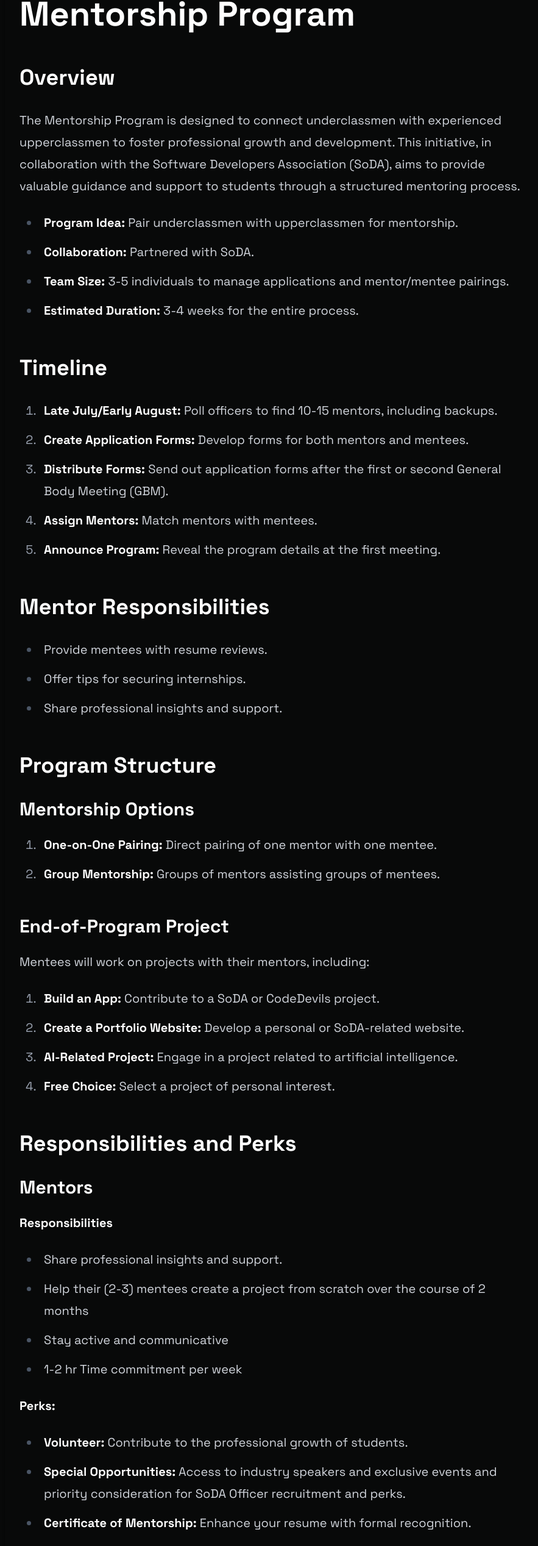
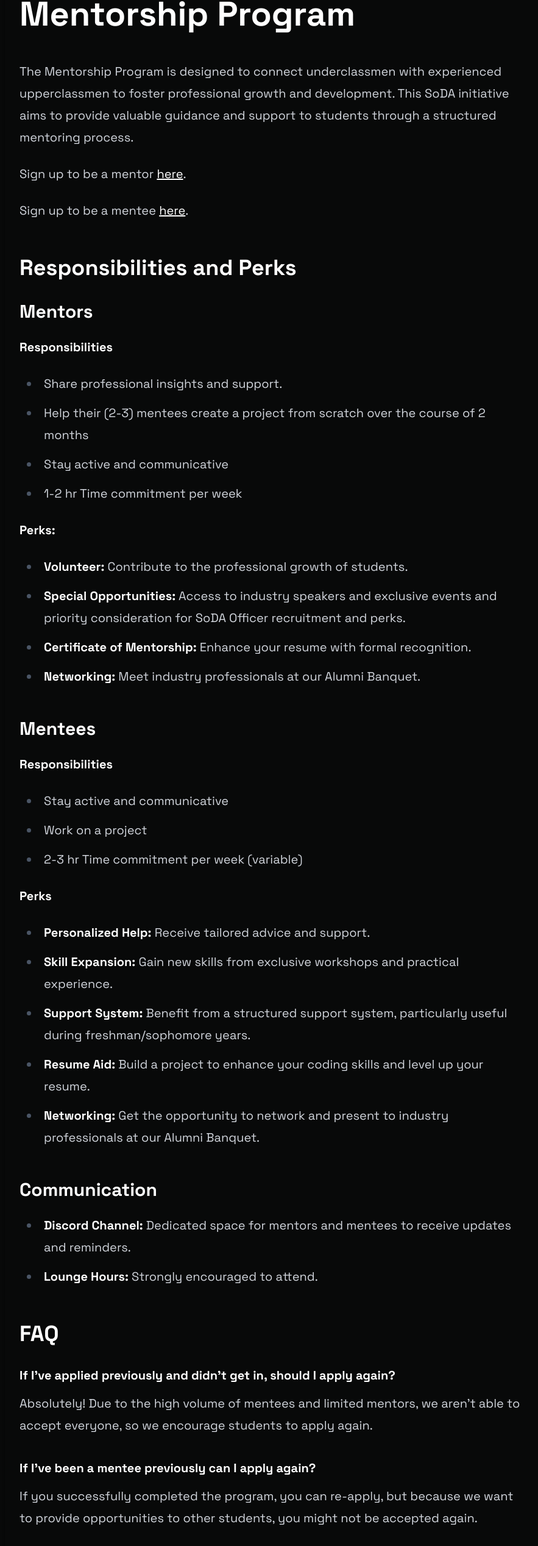
Before and after one commit to asusoda/asu-soda-newsite, a React (Vite) app: page /mentorship in a window 1280 px wide. Shown: the part 220-2755 px from the top of the page at 61% size, without its empty margins (120-1003 px from the left). Built offline with nearby package versions, Linux system fonts and the light colour scheme.

Commit message:
Update: DMP to SoDA pop, forms for Mentorship Program

```diff
--- a/src/App.tsx
+++ b/src/App.tsx
@@ -21,7 +21,7 @@ function App() {
         <Routes>
           <Route path="/" element={<Home />} />
           <Route path="/mentorship" element={<Mentorship />} />
-          <Route path="/distinguishedMembers" element={<PointsSystem />} />
+          <Route path="/sodapop" element={<PointsSystem />} />
           <Route path="/leaderboard" element={<Leaderboard />} />
           <Route path="/apply" element={<Positions />} />
           <Route path="*" element={<NotFound />} /> {/* Add the catch-all route */}
--- a/src/components/Blog.tsx
+++ b/src/components/Blog.tsx
@@ -100,10 +100,10 @@ export default function Blog() {
         <IndividualBlog
           imageURL="/winner-winner-chicken-dinner.webp"
           tag={["mentorship", "community development"]}
-          title="Distinguished Members Program"
-          summary="SoDA introduced points system designed to encourage active participation in our community. By attending meetings, events, and engaging in various activities, members can earn points that contribute to their standing within the organization."
-          link="/distinguishedMembers"
-          alt="Distinguished Members Program"
+          title="Soda Pop (Distinguished Members Program)"
+          summary="SoDA introduced points system designed to encourage active participation in our community. By attending meetings, events, and engaging in various activities, members can earn points that contribute to their standing within the organization. These points can be redeemed for exclusive rewards, recognition, and opportunities, fostering a vibrant and involved community."
+          link="/sodapop"
+          alt="Soda Pop (Distinguished Members Program)"
           width={5510}
           height={2904}
         />
--- a/src/pages/Mentorship.tsx
+++ b/src/pages/Mentorship.tsx
@@ -6,49 +6,15 @@ import remarkGfm from "remark-gfm";
 const markdownContent = `
 # Mentorship Program
 
-## Overview
+The Mentorship Program is designed to connect underclassmen with experienced upperclassmen to foster professional growth and development. This SoDA initiative aims to provide valuable guidance and support to students through a structured mentoring process.
 
-The Mentorship Program is designed to connect underclassmen with experienced upperclassmen to foster professional growth and development. This initiative, in collaboration with the Software Developers Association (SoDA), aims to provide valuable guidance and support to students through a structured mentoring process.
+Sign up to be a mentor [here](https://forms.gle/zZpeEjPVgSVsdZx76).
 
-- **Program Idea:** Pair underclassmen with upperclassmen for mentorship.
-- **Collaboration:** Partnered with SoDA.
-- **Team Size:** 3-5 individuals to manage applications and mentor/mentee pairings.
-- **Estimated Duration:** 3-4 weeks for the entire process.
-
-## Timeline
-
-1. **Late July/Early August:** Poll officers to find 10-15 mentors, including backups.
-2. **Create Application Forms:** Develop forms for both mentors and mentees.
-3. **Distribute Forms:** Send out application forms after the first or second General Body Meeting (GBM).
-4. **Assign Mentors:** Match mentors with mentees.
-5. **Announce Program:** Reveal the program details at the first meeting.
-
-## Mentor Responsibilities
-
-- Provide mentees with resume reviews.
-- Offer tips for securing internships.
-- Share professional insights and support.
-
-## Program Structure
-
-### Mentorship Options
-
-1. **One-on-One Pairing:** Direct pairing of one mentor with one mentee.
-2. **Group Mentorship:** Groups of mentors assisting groups of mentees.
-
-### End-of-Program Project
-
-Mentees will work on projects with their mentors, including:
-
-1. **Build an App:** Contribute to a SoDA or CodeDevils project.
-2. **Create a Portfolio Website:** Develop a personal or SoDA-related website.
-3. **AI-Related Project:** Engage in a project related to artificial intelligence.
-4. **Free Choice:** Select a project of personal interest.
+Sign up to be a mentee [here](https://forms.gle/3jbEaHMyMinDhbr36).
 
 ## Responsibilities and Perks
 
 ### Mentors
-
 **Responsibilities**
 
 - Share professional insights and support.
@@ -64,11 +30,11 @@ Mentees will work on projects with their mentors, including:
 - **Networking:** Meet industry professionals at our Alumni Banquet.
 
 ### Mentees
-
 **Responsibilities**
 
 - Stay active and communicative
 - Work on a project
+- 2-3 hr Time commitment per week (variable)
 
 **Perks**
 
@@ -83,32 +49,20 @@ Mentees will work on projects with their mentors, including:
 - **Discord Channel:** Dedicated space for mentors and mentees to receive updates and reminders.
 - **Lounge Hours:** Strongly encouraged to attend.
 
-## Application Process
-
-1. **Submit Resume and Application Form:** Provide necessary documentation and information.
-2. **Short Interview:** Participate in an interview with 2-3 mentors.
-3. **Evaluation Criteria:** Assessment based on involvement in SoDA, skills demonstrated through the resume and workshops, and potential gain from the program.
 
 ## FAQ
 
-If I've applied previously and didn't get in, should I apply again?
+#### If I've applied previously and didn't get in, should I apply again?
 
 Absolutely! Due to the high volume of mentees and limited mentors, we aren't able to accept everyone, so we encourage students to apply again.
 
-If I've been a mentee previously can I apply again?
+#### If I've been a mentee previously can I apply again?
 
 If you successfully completed the program, you can re-apply, but because we want to provide opportunities to other students, you might not be accepted again.
 
-What if I'm unable to complete the program?
+#### What if I'm unable to complete the program?
 
 Let us know! Please check our requirements and make sure you're able to commit to the program beforehand, but we understand that life happens. Just contact your mentor and the program directors and let them know you won't be able to complete it asap.
-
-## Notes for Future Consideration
-
-- **Intern/Mid-Season Hiring:** Explore the possibility of hiring successful mentees.
-- **Incentives for Mentors:** Develop better incentives to attract and retain mentors.
-- **Mentor/Mentee-Specific Events:** Consider organizing exclusive events for mentors and mentees.
-- **Stipends for Mentors:** Investigate the possibility of providing stipends for mentors.
 `;
 
 export default function Mentorship() {
--- a/src/pages/PointsSystem.tsx
+++ b/src/pages/PointsSystem.tsx
@@ -2,9 +2,10 @@ import { Helmet } from "react-helmet-async";
 import ReactMarkdown from "react-markdown";
 import remarkGfm from "remark-gfm";
 
-const markdownContent = `# Distinguished Members Program
+const markdownContent = `# SoDA pop Program
+### (fka Distinguished Members Program)
 
-The **Distinguished Members Program** is designed to incentivize active involvement through a structured framework of rewards and recognitions. This program aims to enhance the overall club experience while offering tangible benefits to our members.
+The **SoDA PoP Program** is designed to incentivize active involvement through a structured framework of rewards and recognitions. This program aims to enhance the overall club experience while offering tangible benefits to our members.
 
 # Objectives
 
@@ -43,7 +44,7 @@ export default function PointsSystem() {
     <div className="max-w-5xl mx-auto p-6 my-28 shadow-md rounded-lg">
       {/* Helmet for SEO */}
       <Helmet>
-        <title>Distinguished Members Program</title>
+        <title>SoDA PoP</title>
         <meta name="description" content="Explore ASU Soda's Distinguished Members Program, designed to reward active members with perks, career growth, and exclusive opportunities." />
         <meta name="keywords" content="Distinguished Members Program, ASU Soda, Points System, Active Participation, Member Rewards, Member Perks, Member Benefits, computer science, CS, software development" />
       </Helmet>
```
Also changed, not shown: 1 other file (tests, documents, lock files or other folders).
